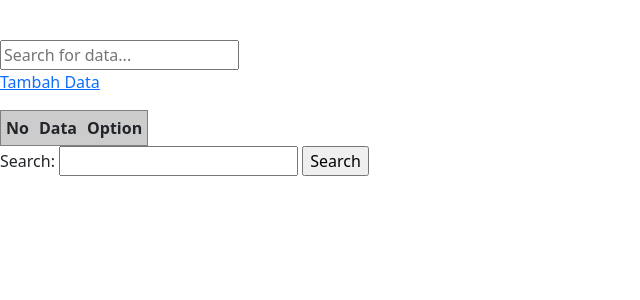
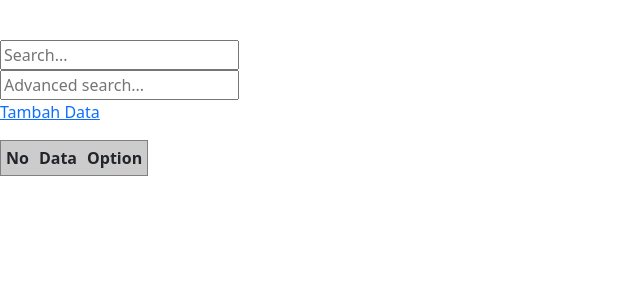
Before and after one commit to timpeneliti/work, a PHP site: page / in a window 1280 px wide. Shown: the top 300 px of the page, without its empty margins (0-640 px from the left). Run offline with PHP 8.4, Linux system fonts and the light colour scheme; data comes from the database, SQL or seed files in the repository; lists and menus that the app fills with data are empty; some libraries are stand-ins or nearby versions.

Commit message:
double search

```diff
--- a/index.php
+++ b/index.php
@@ -27,8 +27,10 @@
 <body>
 
 <!-- Input field for searching -->
-<input type="text" id="searchInput" placeholder="Search for data...">
-
+<input type="text" id="searchInput" placeholder="Search...">
+<form method="post" action="">
+    <input type="text" placeholder="Advanced search..." id="search" name="search" required>
+</form>
 <p><a href="tambah.php">Tambah Data</a></p>
 
 <table cellpadding="5" cellspacing="0" border="1" id="dataTable">
@@ -100,11 +102,6 @@ $(document).ready(function() {
     };
 });
 </script>
-<form method="post" action="">
-    <label for="search">Search:</label>
-    <input type="text" id="search" name="search" required>
-    <input type="submit" value="Search">
-</form>
 <?php
 include 'db_connection.php';
 
```
